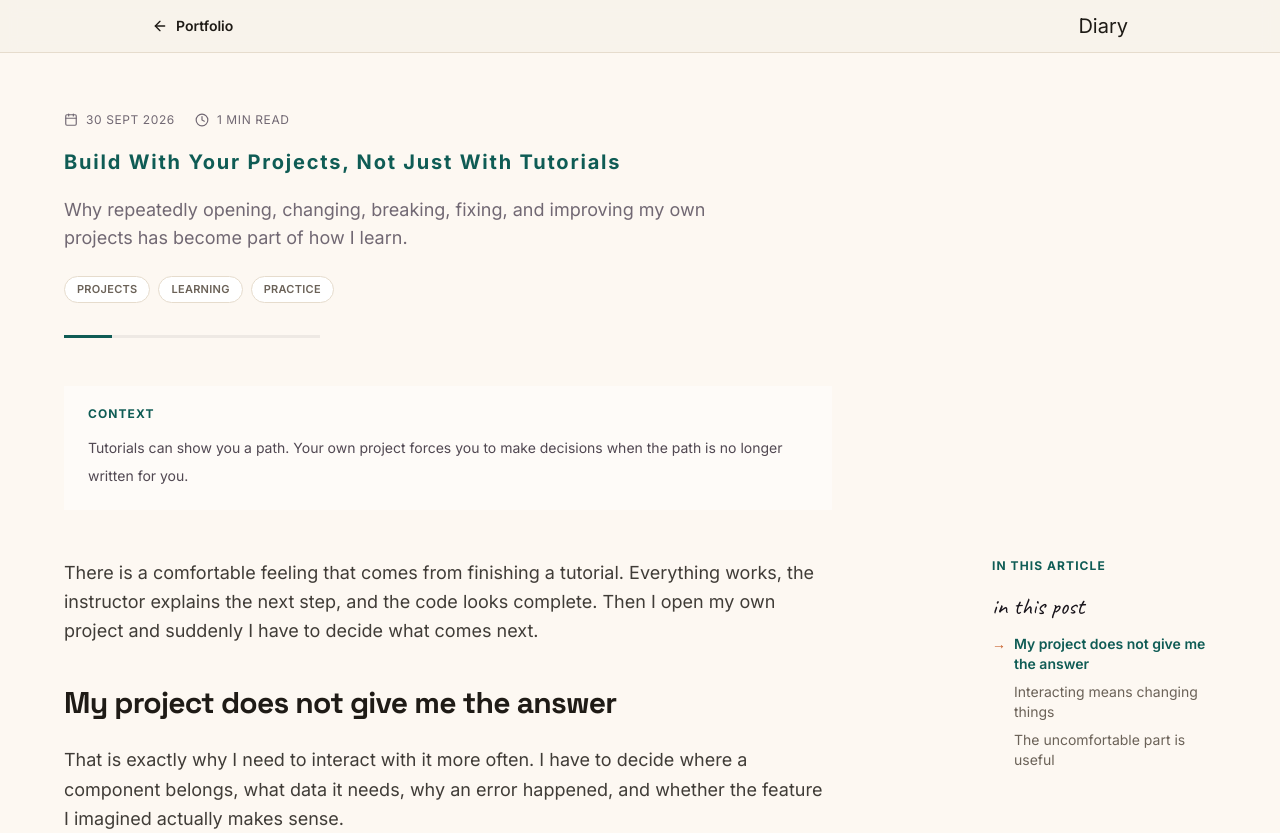
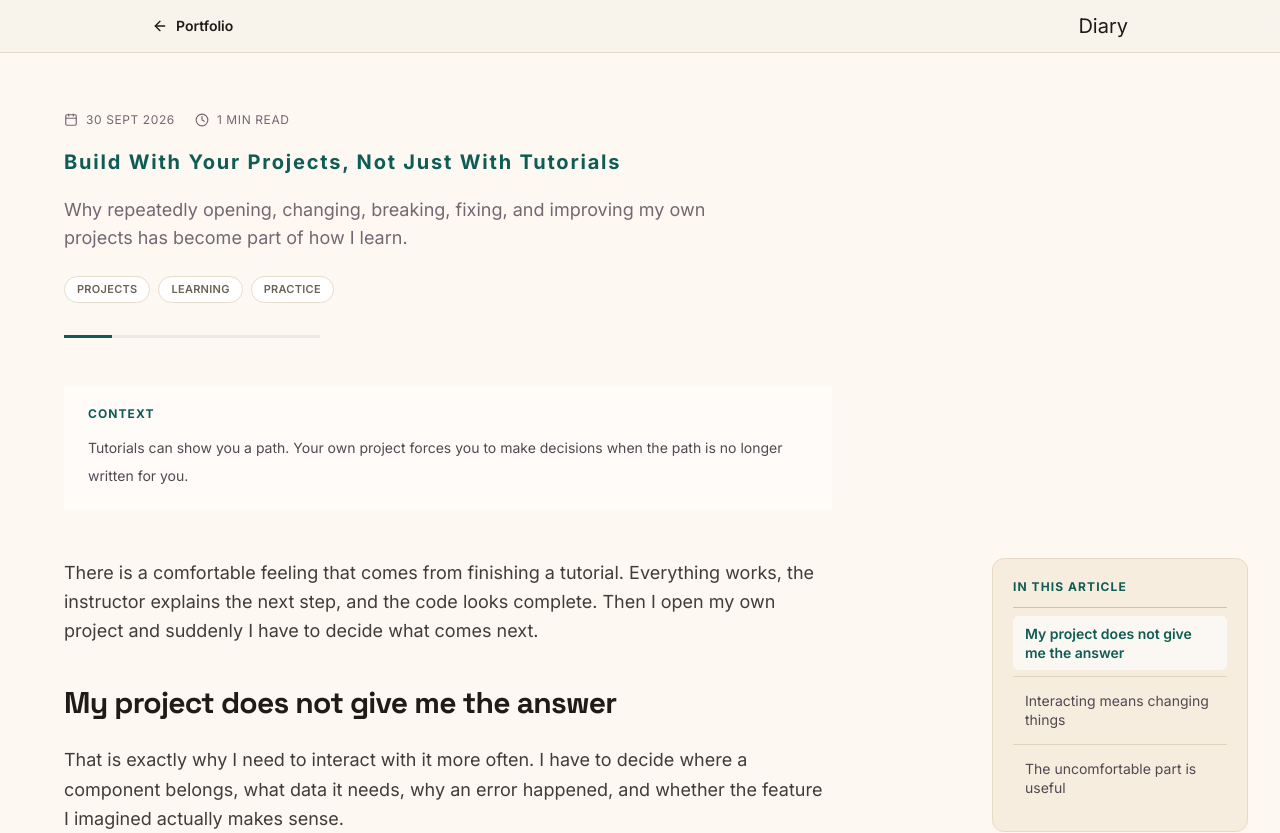
Before and after one commit to anold-a/amani-portfolio, a Next.js app: page /blogs/build-with-your-projects in a window 1280 px wide. Shown: the top 833 px of the page. Built offline with nearby package versions, Linux system fonts and the light colour scheme.

Commit message:
restyled blog table of contents as a sticky parchment card so it stays readable on the cream page

```diff
--- a/app/blogs/[slug]/page.tsx
+++ b/app/blogs/[slug]/page.tsx
@@ -146,12 +146,8 @@ export default async function PostPage({ params }: Props) {
             </div>
 
             <aside className="lg:col-start-2 lg:row-start-1">
-              <div className="lg:sticky lg:top-28">
-                <p className="mb-4 text-xs font-bold uppercase tracking-[0.09em] text-brand">
-                  In this article
-                </p>
                 <Toc headings={headings} />
-              </div>
+
             </aside>
           </div>
         </article>
--- a/components/homepage/BioSection.tsx
+++ b/components/homepage/BioSection.tsx
@@ -1,6 +1,6 @@
 import SharedUI from "@/components/layout/SharedUI";
 import { profile,stats } from "@/lib/data";
-import ScrambleText from "../layout/ScrambleText";
+
 
 
 export default function Bio() {
--- a/components/homepage/blog/Toc.tsx
+++ b/components/homepage/blog/Toc.tsx
@@ -22,34 +22,35 @@ export default function Toc({ headings }: { headings: Heading[] }) {
 
   if (!headings.length) return null;
 
-  const list = (
-    <ul className="space-y-2 text-sm">
-      {headings.map((h) => (
-        <li key={h.id}>
+  return (
+    <nav
+      aria-label="On this page"
+      className="sticky top-28 hidden w-64 self-start rounded-xl border border-[#e6dac6] bg-[#f6eddf] px-5 py-5 lg:block"
+    >
+      <p className="border-b border-[#d3c2a6] pb-3 text-xs font-bold uppercase tracking-[0.09em] text-brand">
+        In this article
+      </p>
+
+      <ul className="mt-2">
+        {headings.map((h) => {
+          const isActive = active === h.id;
+          return (
+            <li key={h.id} className="border-b  border-[#d3c2a6]/60 last:border-0">
               <a
                 href={`#${h.id}`}
-            className={`flex gap-2 transition ${
-              active === h.id ? "font-semibold text-brand" : "text-muted hover:text-ink"
+                aria-current={isActive ? "location" : undefined}
+                className={`my-1.5 block rounded-r-md rounded-l-md px-3 py-2 text-sm leading-snug transition-colors ${
+                  isActive
+                    ? "border-l-md bg-white/60 font-semibold text-brand"
+                    : "border-transparent text-[#514852] hover:bg-white/40 hover:text-brand"
                 }`}
               >
-            <span aria-hidden className={active === h.id ? "text-accent" : "text-transparent"}>→</span>
-            {h.text}
+                {h.text.trim()}
               </a>
             </li>
-      ))}
+          );
+        })}
       </ul>
-  );
-
-  return (
-    <>
-      <details className="rounded-lg border border-line bg-card p-4 lg:hidden">
-        <summary className="cursor-pointer   text-2xl ">in this post</summary>
-        <div className="mt-3">{list}</div>
-      </details>
-      <nav aria-label="In this post" className="sticky top-24 hidden lg:block">
-        <p className="mb-3 font-hand text-2xl ">in this post</p>
-        {list}
     </nav>
-    </>
   );
 }
```
Lines whose indentation alone changed are shown as unchanged.
